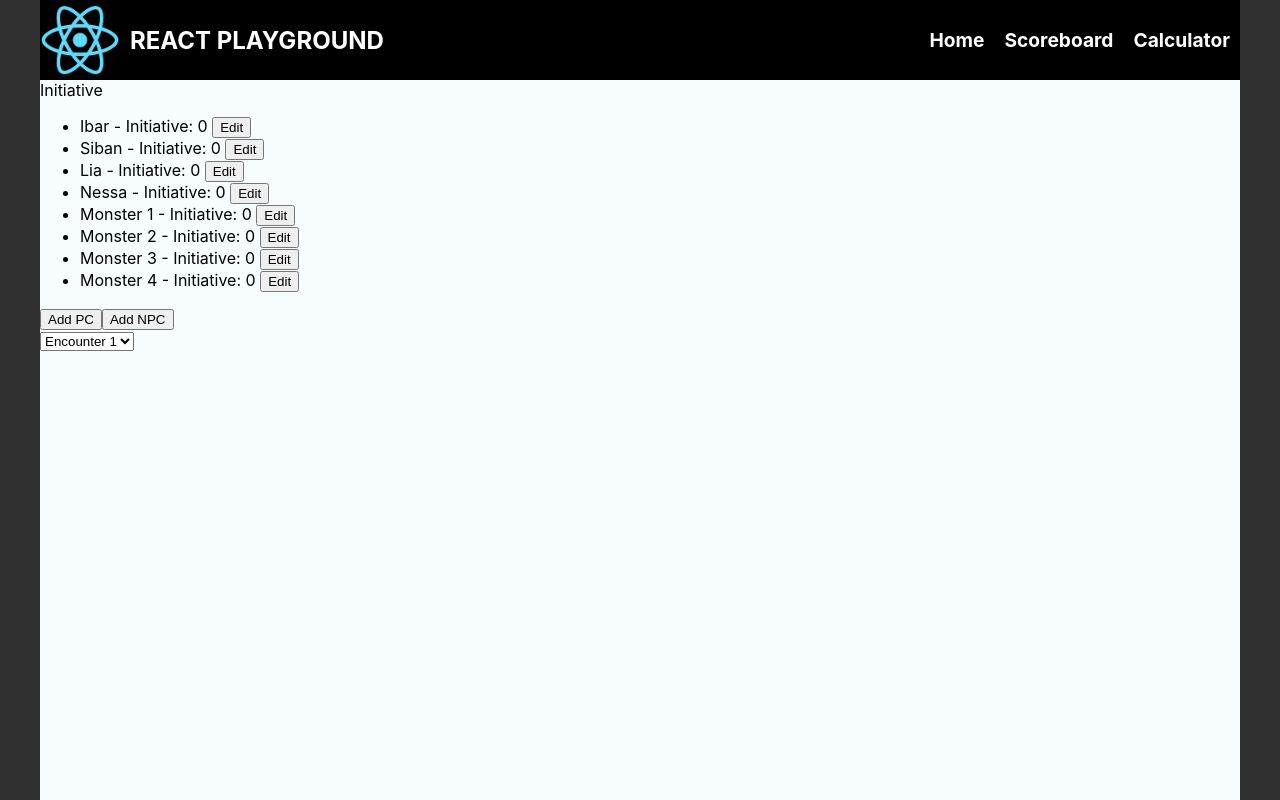
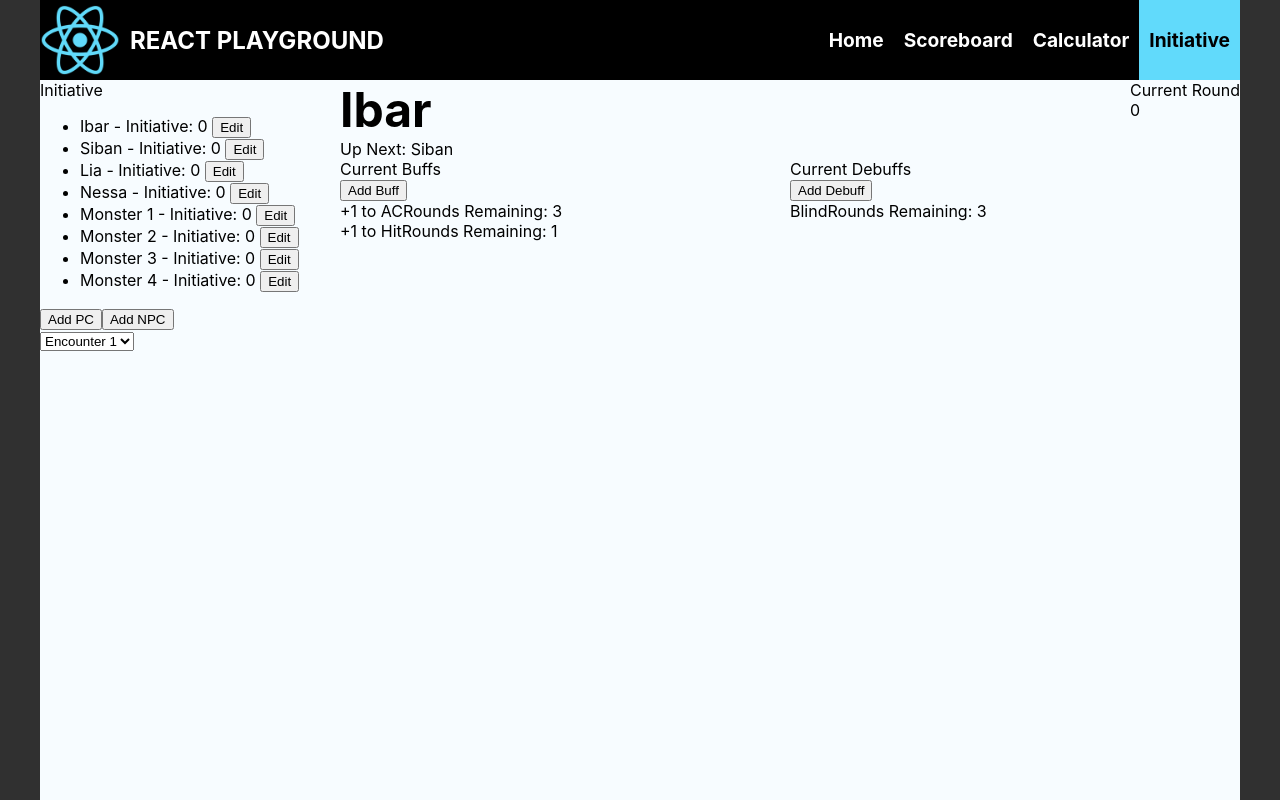
Before and after one commit to kevin-mcdaniel/React-Training-2022, a React (Create React App) app: page /initiative in a window 1280 px wide. Built offline with nearby package versions, Linux system fonts and the light colour scheme.

Commit message:
added current player info components and moved initiative list into it's own component

```diff
--- a/src/components/Nav.js
+++ b/src/components/Nav.js
@@ -8,6 +8,7 @@ const Nav = () =>{
             <NavLink to="/" activeClassName="selected">Home</NavLink>
             <NavLink to = "/scoreboard" activeClassName="selected">Scoreboard</NavLink>
             <NavLink to="/calculator" activeClassName="selected">Calculator</NavLink>
+            <NavLink to="/initiative" activeClassName="selected">Initiative</NavLink>
         </nav>
     )
 }
--- a/src/initiative/InitiativeApp.js
+++ b/src/initiative/InitiativeApp.js
@@ -8,16 +8,37 @@ array.splice()? idea const changeValuePosition = (arr, init, target) => {[arr[in
 
 import React, { useState } from "react";
 import EncounterSelector from "./components/EncounterSelector.js";
+import CurrentPlayer from "./components/CurrentPlayer.js";
 import './components/data/playerData.js';
-const playerData = [
+import './components/css/initiativeApp.css'
+import InitiativePanel from "./components/InitiativePanel.js";
+
+const partyData = [
     {
         playerName: "Ibar",
         id:0,
         initRoll:0,
         initBonus: 2,
         statValue: 14,
-        buffs:[],
-        debuffs:[]
+        buffs:[
+            {
+                statusEffect:"+1 to AC",
+                duration:3,
+                remaining:3
+            },
+            {
+                statusEffect:"+1 to Hit",
+                duration:1,
+                remaining:1
+            }
+         ],
+        debuffs:[
+            {
+                statusEffect:"Blind",
+                duration:3,
+                remaining:3
+            }
+        ]
     },
     {
         playerName: "Siban",
@@ -89,7 +110,45 @@ const mobData = [
 
 const InitiativeApp = () =>{
 
-const [combatants, setCombatants ] = useState(playerData.concat(mobData));
+
+
+const [combatants, setCombatants ] = useState(partyData.concat(mobData));
+const [currentRound, setCurrentRound] = useState(0);
+const [playerData, setPlayerData] = useState({
+    playerName: "Ibar",
+    id:0,
+    initRoll:0,
+    initBonus: 2,
+    statValue: 14,
+    buffs:[
+        {
+            statusEffect:"+1 to AC",
+            duration:3,
+            remaining:3
+        },
+        {
+            statusEffect:"+1 to Hit",
+            duration:1,
+            remaining:1
+        }
+     ],
+    debuffs:[
+        {
+            statusEffect:"Blind",
+            duration:3,
+            remaining:3
+        }
+    ],
+    nextPlayer:"Siban"
+});
+
+const getPlayerData = (index, plusone) => {
+    let player = combatants[index];
+    player.nextPlayer = combatants[plusone].playerName;
+    return player;
+}
+
+
 
 const updateInitiative = (playerName, value) => {
     let updatedPlayers = combatants.map(
@@ -103,34 +162,20 @@ const addCombatants = newCombatants =>{
 }
 
 
+
+const advanceRound = currentIndex =>{
+    setCurrentRound(currentRound + 1);
+
+}
+
     return(
+       <div className="initiativeApp">
+            <InitiativePanel combatants={combatants} methods={{addCombatants,updateInitiative}}  />
 
-        <div className="initiative">
-        <div>Initiative</div>
+            <CurrentPlayer playerData={playerData} />
 
-        <ul>
+        </div>
 
-            {
-                combatants.map((player, i)=>{
-                    return(
-                        <li key={i}>
-                            <span>{player.playerName} - Initiative:  {player.initRoll} </span>
-                            <button onClick={()=>{ updateInitiative(player.playerName, 10)}}>Edit</button>
-                        </li>
-                    )
-
-
-
-                })
-
-
-            }
-        </ul>
-            <div>
-                <button>Add PC</button><button>Add NPC</button>
-            </div>
-            <EncounterSelector addCombatants={addCombatants} />
-        </div>
     )
 }
 
--- /dev/null
+++ b/src/initiative/components/CurrentPlayer.js
@@ -0,0 +1,21 @@
+import React from "react";
+import CurrentPlayerHeader from "./CurrentPlayerHeader";
+import StatusEffect from "./StatusEffect";
+import './css/currentPlayer.css';
+
+const CurrentPlayer = ({playerData}) => {
+    //{playerName, id, initRoll, initBonus, statValue, buffs, debuffs}
+    return(
+        <div className="currentPlayer">
+            <CurrentPlayerHeader playerName={playerData.playerName} nextPlayer={playerData.nextPlayer}   />
+            <div className="statusEffects">
+
+                <StatusEffect statusType={"buff"} statusList={playerData.buffs} />
+                <StatusEffect statusType={"debuff"} statusList={playerData.debuffs} />
+            </div>
+        </div>
+    )
+
+}
+
+export default CurrentPlayer;
--- /dev/null
+++ b/src/initiative/components/CurrentPlayerHeader.js
@@ -0,0 +1,22 @@
+import React from "react";
+import './css/currentPlayerHeader.css';
+
+const CurrentPlayerHeader = ({playerName, nextPlayer}) => {
+    return(
+        <div className="playerHeader">
+            <div>
+                <div className="playerName">{playerName}</div>
+                <div className="upNext">Up Next: {nextPlayer} </div>
+            </div>
+            <div className="roundInfo">
+                <div>Current Round</div>
+                <div className="roundNumber">0</div>
+            </div>
+
+        </div>
+    )
+
+}
+
+
+export default CurrentPlayerHeader;
--- /dev/null
+++ b/src/initiative/components/InitiativePanel.js
@@ -0,0 +1,37 @@
+import React from "react";
+import EncounterSelector from "./EncounterSelector";
+
+
+
+const InitiativePanel = ({combatants, methods}) => {
+    return(
+        <div className="initiativePanel">
+            <div>Initiative</div>
+
+            <ul>
+
+                {
+                    combatants.map((player, i)=>{
+                        return(
+                            <li key={i}>
+                                <span>{player.playerName} - Initiative:  {player.initRoll} </span>
+                                <button onClick={()=>{ methods.updateInitiative(player.playerName, 10)}}>Edit</button>
+                            </li>
+                        )
+
+
+
+                    })
+
+
+                }
+            </ul>
+                <div>
+                    <button>Add PC</button><button>Add NPC</button>
+                </div>
+                <EncounterSelector  addCombatants={methods.addCombatants} />
+            </div>
+    )
+}
+
+export default InitiativePanel
--- /dev/null
+++ b/src/initiative/components/StatusEffect.js
@@ -0,0 +1,32 @@
+import React from "react";
+import './css/statusEffect.css';
+
+const getHeader = (statusType) => (statusType === "buff") ? "Current Buffs" : "Current Debuffs";
+const addButton = (statusType) => (statusType === "buff") ? <button>Add Buff</button> : <button>Add Debuff</button>;
+const StatusEffect = ({statusType, statusList}) => {
+
+return(
+
+        <div>
+            <div>{ getHeader(statusType) }</div>
+            <div>{addButton(statusType)}</div>
+
+            <ul className="statusList">
+                {
+                    statusList.map(({statusEffect, duration},i)=>{
+                        return(
+                            <li key={i}>
+                                <div>{statusEffect}</div>
+                                <div>Rounds Remaining: {duration}</div>
+                            </li>
+                        )
+                    })
+
+                }
+            </ul>
+        </div>
+    )
+
+}
+
+export default StatusEffect;
--- /dev/null
+++ b/src/initiative/components/css/currentPlayer.css
@@ -0,0 +1,7 @@
+.statusEffects{
+    display: flex;
+}
+
+.statusEffects > div {
+    width:50%;
+}
--- /dev/null
+++ b/src/initiative/components/css/currentPlayerHeader.css
@@ -0,0 +1,13 @@
+.playerHeader{
+    display: flex;
+    justify-content: space-between;
+}
+.playerName{
+    font-size: 3rem;
+    font-weight: bold;
+}
+.upNext{
+    font-size: 1rem;
+}
+.roundInfo{}
+.roundNumber{}
--- /dev/null
+++ b/src/initiative/components/css/initiativeApp.css
@@ -0,0 +1,10 @@
+.initiativeApp{
+    display:flex;
+}
+.initiativePanel{
+    width:25%
+}
+
+.currentPlayer{
+    width:75%
+}
--- /dev/null
+++ b/src/initiative/components/css/statusEffect.css
@@ -0,0 +1,9 @@
+.statusList{
+    list-style: none;
+    margin:0;
+    padding:0;
+}
+
+.statusList li{
+    display: flex;
+}
```
